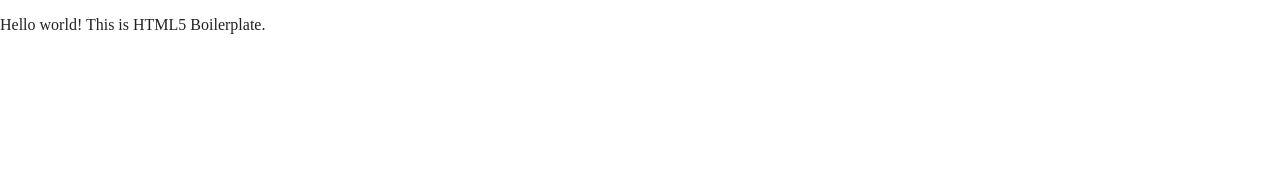
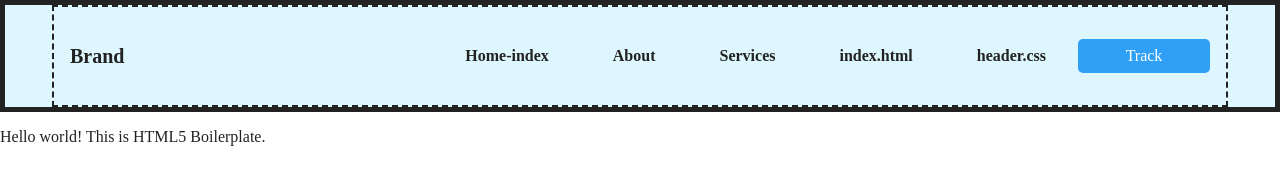
Before and after one commit to GraemeTG/css-template-forest, a website built with Parcel: page index.html in a window 1280 px wide. Built offline with nearby package versions, Linux system fonts and the light colour scheme.

Commit message:
updated the index.html page

```diff
--- a/index.html
+++ b/index.html
@@ -18,11 +18,56 @@
 
   <link rel="stylesheet" href="css/normalize.css">
   <link rel="stylesheet" href="css/main.css">
+  <link rel="stylesheet" href="css/style.css">
+  <link rel="stylesheet" href="css/header.css">
 
   <meta name="theme-color" content="#fafafa">
 </head>
 
 <body>
+  <!-- https://ishadeed.com/article/website-headers-flexbox/ -->
+  <!-- Add your site or application content here -->
+
+  <!-- Header Start -->
+  <header class="site-header">
+    <div class="wrapper site-header__wrapper">
+      <a href="#" class="brand">Brand</a>
+      <nav class="nav">
+        <button class="nav__toggle" aria-expanded="false" type="button">
+          menu
+        </button>
+        <ul class="nav__wrapper">
+          <li class="nav__item"><a href="#">Home-index</a></li>
+          <li class="nav__item"><a href="#">About</a></li>
+          <li class="nav__item"><a href="#">Services</a></li>
+          <li class="nav__item"><a href="#">index.html</a></li>
+          <li class="nav__item"><a href="#">header.css</a></li>
+        </ul>
+      </nav>
+      <a href="/track-shipment" class="button">Track</a>
+    </div>
+  </header>
+  <!-- Header End -->
+
+  <!-- THIS VERSION SHOWS WHY YOU NEED THE INNER WRAPPER -->
+  <!-- Header Start
+  <header class="site-header">
+    <div class="wrapper site-header__wrapper">
+      <a href="#" class="brand">Code On Things</a>
+      <nav class="nav">
+        <button class="nav__toggle" aria-expanded="false" type="button">
+          menu
+        </button>
+        <ul class="nav__wrapper">
+          <li class="nav__item"><a href="#">Home</a></li>
+          <li class="nav__item"><a href="#">About</a></li>
+          <li class="nav__item"><a href="#">Services</a></li>
+          <li class="nav__item"><a href="#">Hire us</a></li>
+          <li class="nav__item"><a href="#">Contact</a></li>
+        </ul>
+      </nav>
+    </div>
+  </header>-->
 
   <!-- Add your site or application content here -->
   <p>Hello world! This is HTML5 Boilerplate.</p>
```
